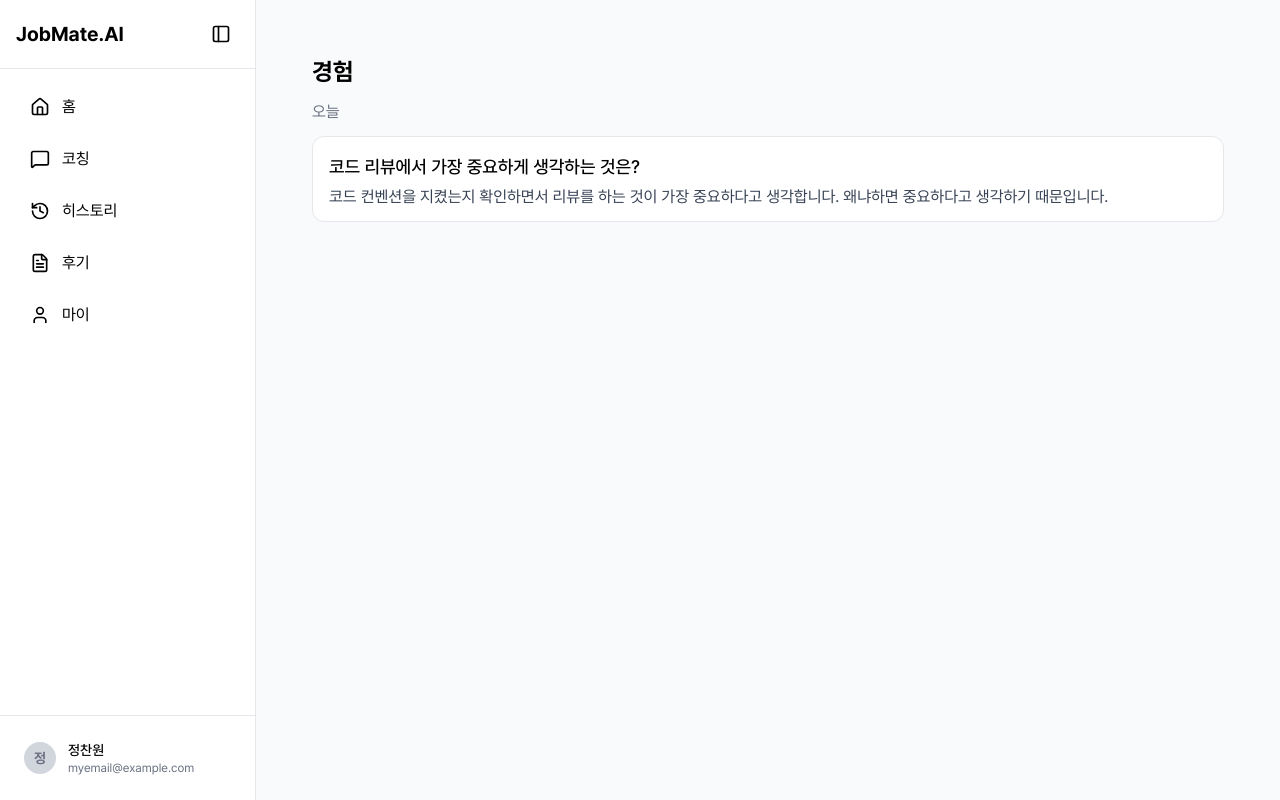
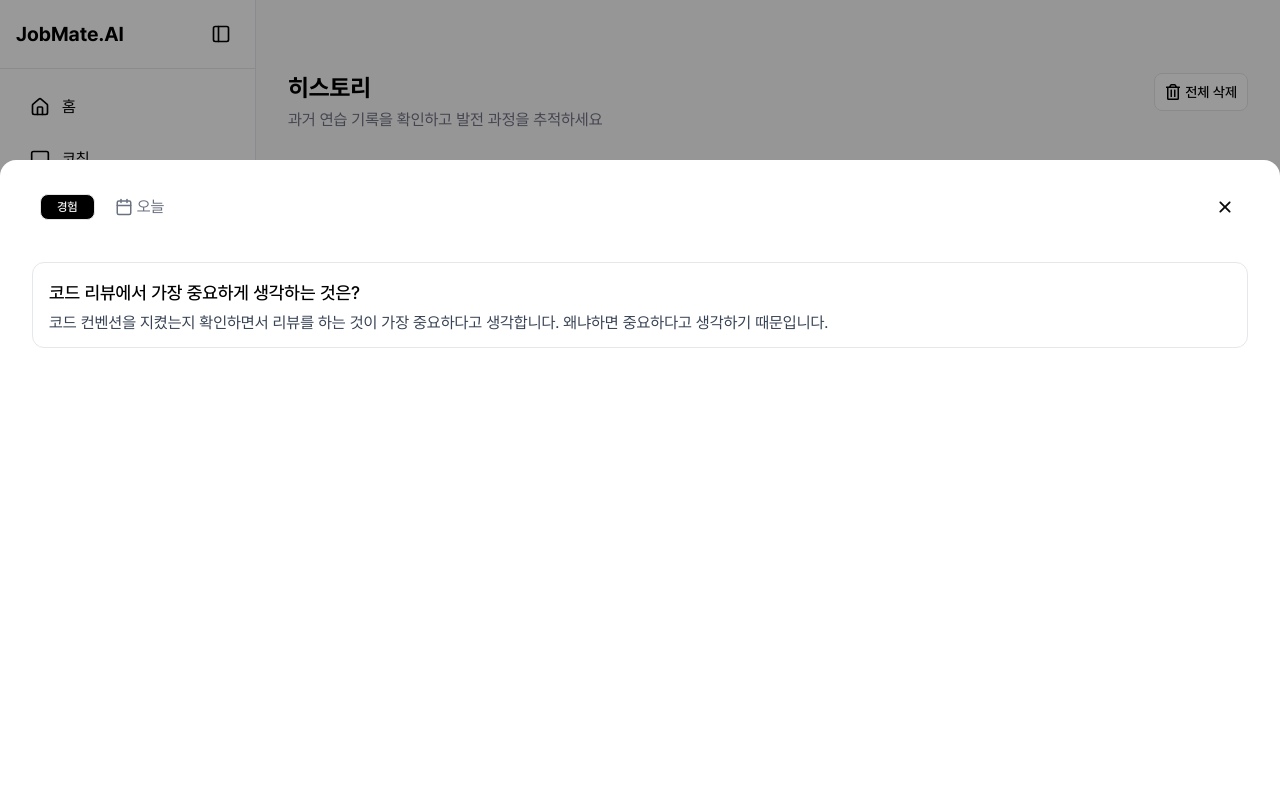
Before and after one commit to JobMate-team/jobmate-frontend, a React (Vite) app: page /history/1 in a window 1280 px wide. Built offline with nearby package versions, Linux system fonts and the light colour scheme.

Commit message:
[#9] feat: 히스토리 상세 페이지 레이아웃 생성

```diff
--- a/src/Router.tsx
+++ b/src/Router.tsx
@@ -32,11 +32,8 @@ const router = createBrowserRouter([
           },
           {
             path: 'history',
+            element: <HistoryPage />, // 부모로 이동
             children: [
-              {
-                index: true,
-                element: <HistoryPage />,
-              },
               {
                 path: ':id',
                 element: <HistoryDetailPage />,
--- a/src/pages/HistoryDetailPage.tsx
+++ b/src/pages/HistoryDetailPage.tsx
@@ -1,4 +1,8 @@
-import { useParams } from 'react-router-dom';
+import clsx from 'clsx';
+import { useEffect, useState } from 'react';
+import { FiCalendar } from 'react-icons/fi';
+import { IoIosClose } from 'react-icons/io';
+import { useNavigate, useParams } from 'react-router-dom';
 
 const mockHistoryItems = [
   {
@@ -28,18 +32,59 @@ const mockHistoryItems = [
 
 const HistoryDetailPage = () => {
   const { id } = useParams();
+  const navigate = useNavigate();
+
   const item = mockHistoryItems.find((h) => h.id === Number(id));
 
-  if (!item) return <p>존재하지 않는 히스토리입니다.</p>;
+  const [open, setOpen] = useState(false);
+
+  useEffect(() => {
+    setTimeout(() => setOpen(true), 10); // mount 후 transition 트리거
+  }, []);
+
+  const handleClose = () => {
+    setOpen(false);
+    setTimeout(() => navigate(-1), 200); // 애니메이션 끝난 뒤 닫기
+  };
+
+  if (!item) return null;
 
   return (
-    <div className='p-6 space-y-4'>
-      <h2 className='text-2xl font-semibold'>{item.category}</h2>
-      <p className='text-gray-500'>{item.date}</p>
+    <div
+      className={clsx(
+        'fixed inset-0 bg-black/40 transition-opacity duration-200 ',
+        open ? 'opacity-100' : 'opacity-0',
+      )}
+      onClick={handleClose}
+    >
+      <div
+        className={clsx(
+          'fixed bottom-0 left-0 right-0 h-[80vh] bg-white rounded-t-2xl shadow-xl p-8 transition-transform duration-300',
+          open ? 'translate-y-0' : 'translate-y-full',
+        )}
+      >
+        <div className='flex items-center justify-between px-2 mb-10'>
+          <div className='flex flex-row items-center justify-center gap-5'>
+            <div className='bg-black text-white text-xs font-medium p-1 px-4 border border-[#E5E5E5] rounded-lg'>
+              {item.category}
+            </div>
+            <p className='text-[#6A7282] flex items-center gap-1'>
+              <FiCalendar size={18} />
+              {item.date}
+            </p>
+          </div>
+          <button
+            onClick={handleClose}
+            className='text-[#0A0A0A] bg-white rounded-full hover:brightness-90 transition'
+          >
+            <IoIosClose size={30} />
+          </button>
+        </div>
 
-      <div className='mt-4 p-4 bg-white rounded-xl border border-gray-200'>
-        <p className='font-medium text-lg mb-2'>{item.question}</p>
-        <p className='text-gray-700'>{item.answer}</p>
+        <div className='mt-4 p-4 bg-white rounded-xl border border-gray-200'>
+          <p className='font-medium text-lg mb-2'>{item.question}</p>
+          <p className='text-gray-700'>{item.answer}</p>
+        </div>
       </div>
     </div>
   );
--- a/src/pages/HistoryPage.tsx
+++ b/src/pages/HistoryPage.tsx
@@ -4,7 +4,7 @@ import Button from '@/components/common/Button';
 import { useSetAtom } from 'jotai';
 import { FaRegTrashAlt } from 'react-icons/fa';
 import { FiCalendar } from 'react-icons/fi';
-import { useNavigate } from 'react-router-dom';
+import { Outlet, useNavigate } from 'react-router-dom';
 
 const historyItems = [
   {
@@ -37,9 +37,9 @@ const HistoryPage = () => {
   const navigate = useNavigate();
 
   return (
-    <div className='space-y-5 relative pb-30'>
-      <div className='flex items-center justify-between'>
-        <div className='hidden sm:flex flex-col mt-10'>
+    <div className='space-y-5 relative pb-30 '>
+      <div className='hidden sm:flex items-center justify-between'>
+        <div className='flex flex-col mt-10'>
           <h3 className='text-2xl font-semibold mb-2'>히스토리</h3>
           <p className='text-[#717182] mb-6'>과거 연습 기록을 확인하고 발전 과정을 추적하세요</p>
         </div>
@@ -80,6 +80,8 @@ const HistoryPage = () => {
           </button>
         </div>
       ))}
+
+      <Outlet />
     </div>
   );
 };
```
